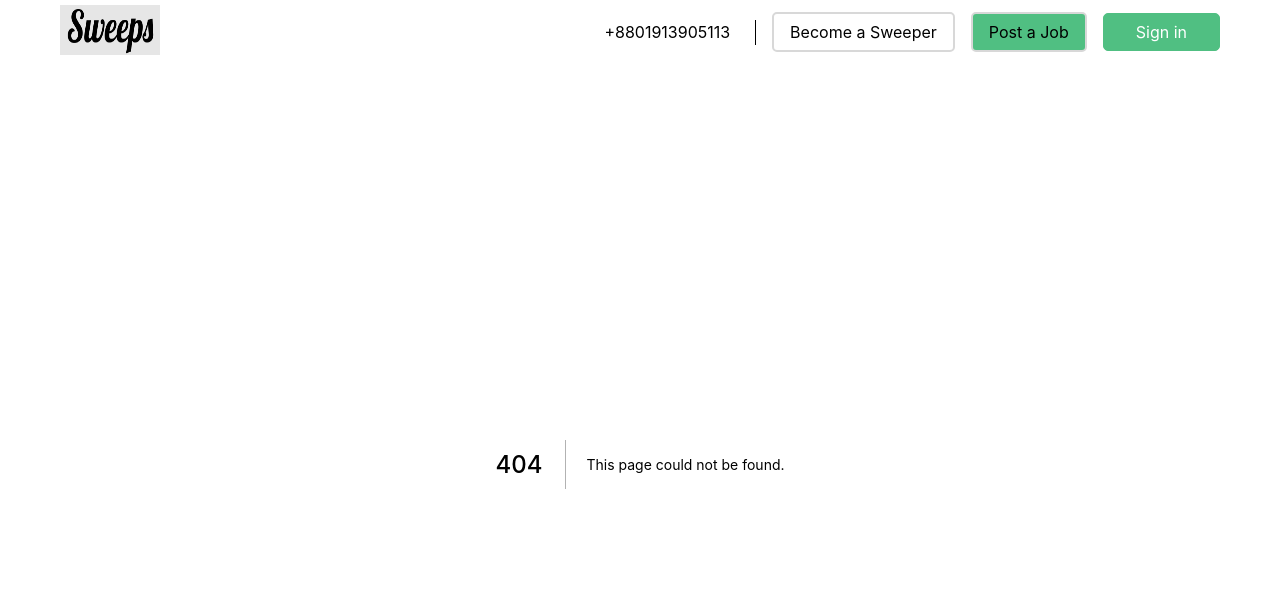
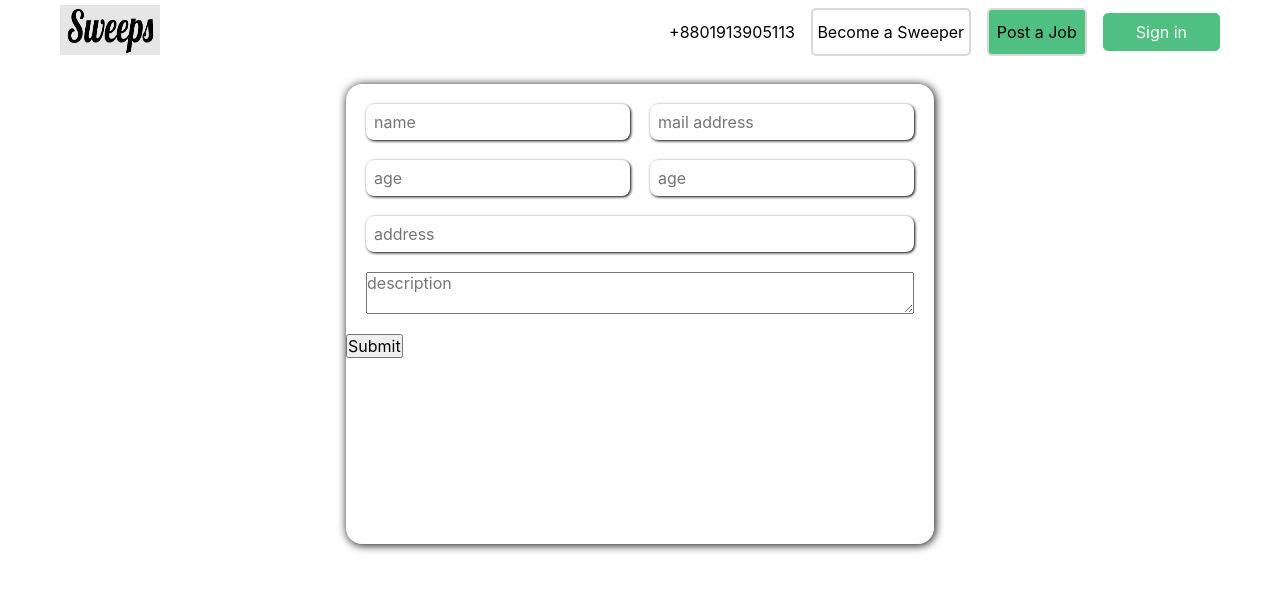
Before and after one commit to mdaak/sweeps, a Next.js app: page /sweeper_form in a window 1280 px wide. Before the commit this address had no page. Shown: the top 590 px of the page. Built offline with nearby package versions, Linux system fonts and the light colour scheme.

Commit message:
form field

```diff
--- a/components/NavBar.js
+++ b/components/NavBar.js
@@ -1,19 +1,26 @@
 import Image from "next/image";
+import Link from "next/link";
+import { useRouter } from "next/router";
 import React from "react";
 import styles from '../styles/Nav.module.scss';
 
 const NavBar = () => {
+  const pathName = useRouter()
   return (
     <div className={styles.NavSection}>
       <div className={styles.NavBar}>
         <div className={styles.NavLoge}>
-          <Image src="/swiperLogo.png" alt="" width={100} height={50} />
+          <Link href='/'><a>
+            <Image src="/swiperLogo.png" alt="" width={100} height={50} />
+          </a></Link>
         </div>
         <div className={styles.NavManu}>
           <ul>
             <p><a href="tel:+8801913905113">+8801913905113</a></p>
-            <div style={{borderLeft:'.1px solid black',height:'25px', marginLeft:'25px'}}></div>
-            <button className={styles.grayBtn}>Become a Sweeper</button>
+            {
+              pathName.pathname !='/join' && <button className={styles.grayBtn}><Link href='/join'><a>Become a Sweeper</a></Link></button>
+            }
+
             <button>Post a Job</button>
             <li className={styles.signIn}>Sign in</li>
           </ul>
--- /dev/null
+++ b/pages/sweeper_form.js
@@ -0,0 +1,77 @@
+import React, { useState } from 'react';
+import styles from '../styles/sweepsForm.module.scss'
+
+function SweeperForm () {
+  const [ formData, setFormData] = useState({
+    name:'',
+    mail:'',
+    age:'',
+    phone:'',
+    address:'',
+    description:''
+  });
+  const handleChange =(e)=>{
+
+    if (e.target.name ==='name') {
+      setFormData( {...formData,
+        name:e.target.value
+      })
+    } else if (e.target.name ==='mail') {
+      setFormData({...formData,
+        mail:e.target.value
+      })
+    }
+    else if(e.target.name ==='age'){
+      setFormData({...formData,
+        age:e.target.value
+      })
+    }
+    else if(e.target.name ==='phone'){
+      setFormData({...formData,
+        phone:e.target.value
+      })
+    }
+    else if(e.target.name ==='address'){
+      setFormData({...formData,
+        address:e.target.value
+      })
+    }
+    else if(e.target.name ==='description'){
+      setFormData({...formData,
+        description:e.target.value
+      })
+    }
+    else {
+        console.log('no data comming',formData)
+    }
+  }
+
+  const{name,mail, age,phone, address, description}=formData;
+  const handleSubmit =(e)=>{
+    e.preventDefault()
+    const{name,mail, age}=formData;
+    alert([name, mail, age,phone, address, description])
+  }
+
+  return (
+    <div className={styles.formPage}>
+      <div className={styles.form}>
+        <form  onSubmit={handleSubmit} >
+          <div className={styles.form_field}>
+            <input className={styles.item1} value={name} onChange={handleChange} id='name' name='name' type='text' placeholder='name'/>
+            <input className={styles.item2} value={mail} onChange={handleChange} id='mail' name='mail' type='email' placeholder='mail address'/>
+            <input className={styles.item3} value={age} onChange={handleChange} id='age' name='age' type='number' placeholder='age'/>
+            <input className={styles.item4} value={phone} onChange={handleChange} id='phone' name='phone' type='number' placeholder='age'/>
+            <input className={styles.item5} value={address} onChange={handleChange} id='address' name='address' type='text' placeholder='address'/>
+            <textarea className={styles.item6} value={description} onChange={handleChange} id='description' name='description' type='text' placeholder='description'/>
+          </div>
+          <div>
+            <input type='submit' value='Submit'/>
+          </div>
+        </form>
+      </div>
+    </div>
+  )
+}
+
+export default SweeperForm ;
--- a/styles/Nav.module.scss
+++ b/styles/Nav.module.scss
@@ -31,13 +31,22 @@ $green-Btn: #50bf82;
       margin-left: 1rem;
       border: 2px solid rgb(216, 216, 216);
       border-radius: 5px;
-      padding: .5rem 1rem;
+      // padding: .5rem 1rem;
+      height: 3rem;
+      width: 1rem;
       background-color: $green-Btn;
       min-width: 100px;
     }
+
     .grayBtn {
       background-color: transparent;
+      width: 10rem;
     }
+    .button :hover {
+      border:2px solid pink;
+    }
+
+
   }
   .signIn{
     border:1px solid #50bf82;
--- /dev/null
+++ b/styles/sweepsForm.module.scss
@@ -0,0 +1,36 @@
+.formPage{
+    background-color: white;
+    min-height: 500px;
+    display: flex;
+    justify-content: center;
+    padding: 20px 0;
+}
+.item1{grid-area: name;}
+.item2{grid-area: mail;}
+.item3{grid-area: age;}
+.item4{grid-area: phone;}
+.item5{grid-area: address;}
+.item6{grid-area: description;}
+.form_field{
+    display: grid;
+    // grid-template-columns: auto auto auto auto auto auto;
+    grid-gap: 20px;
+    padding: 20px;
+    grid-template-areas: 'name name name mail mail mail'
+                        'age age age phone  phone phone '
+                        'address address address address address address'
+                        'description description description description description description'
+}
+.form{
+    box-shadow: 1px 1px 10px ;
+    border-radius: 1rem;
+    max-width: 768px;
+
+}
+.form_field > input{
+    padding: .5rem;
+    border-radius: .5rem;
+    border: none;
+    box-shadow: 1px 1px 3px;
+
+}
```
Also changed, not shown: pages/join.js (added, +23 -0 lines).
